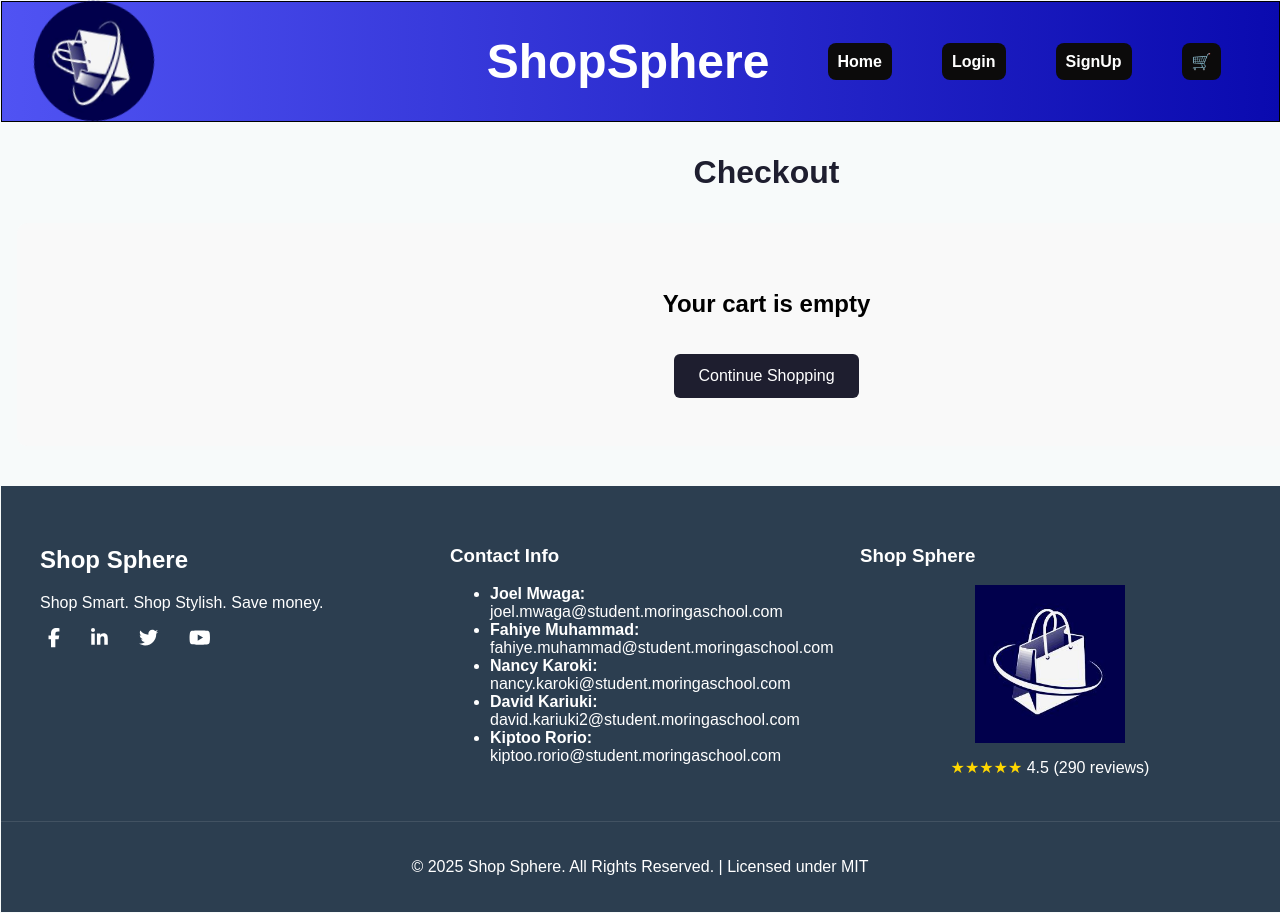
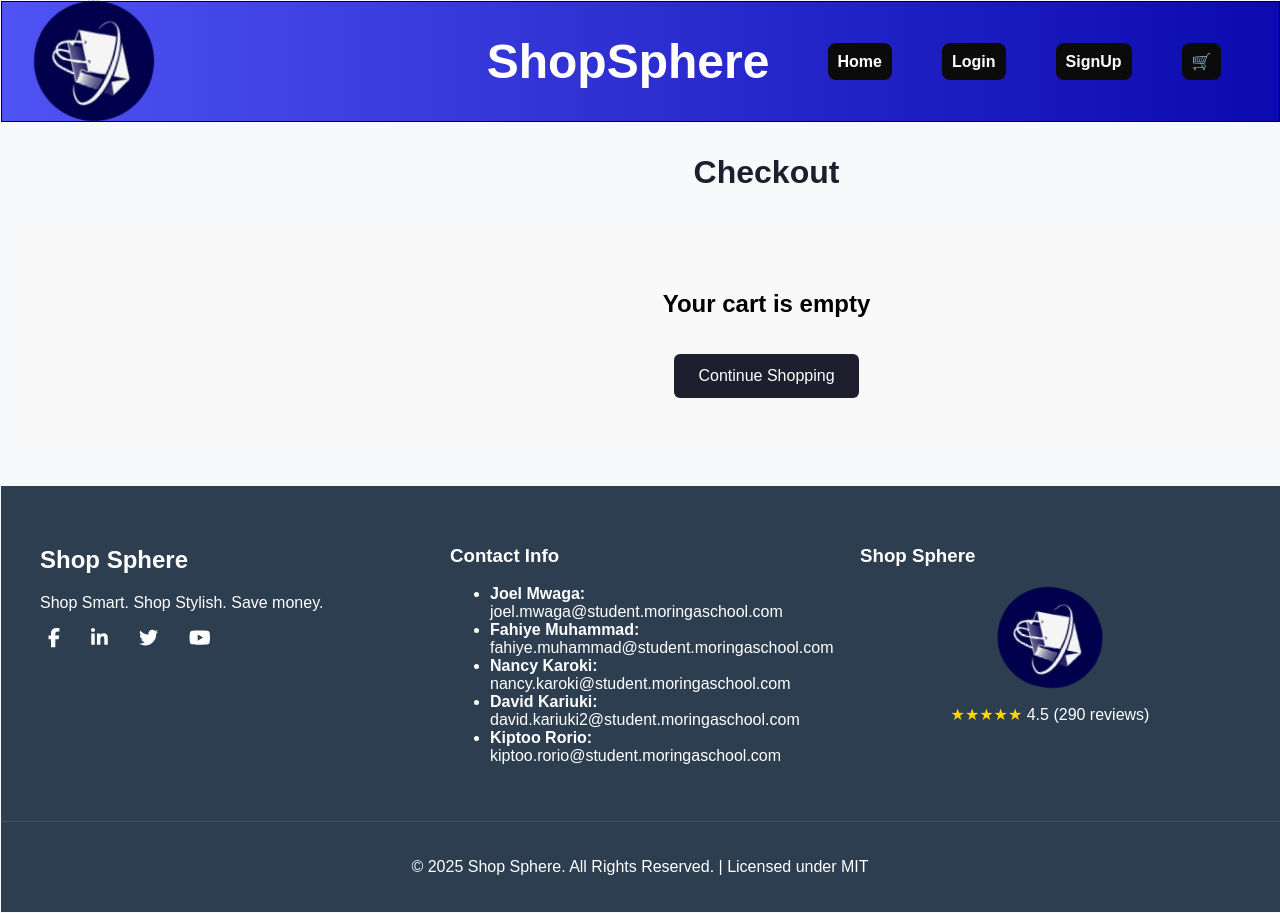
Before and after one commit to fahiyemuhammad/Phase-2-Project, a React (Create React App) app: page /checkout in a window 1280 px wide. Shown: the top 913 px of the page. Built offline with nearby package versions, Linux system fonts and the light colour scheme.

Commit message:
modified the footer logo

```diff
--- a/src/App.css
+++ b/src/App.css
@@ -325,10 +325,13 @@ form button:hover {
 }
 
 .footer-logo {
-  max-width: 150px;
+  max-width: 100px;
   height: auto;
   display: block;
   margin: 15px auto;
+  border-radius: 50px;
+  rotate: 360deg;
+  animation: rotate 7s linear infinite;
 }
 
 .rating {
```
